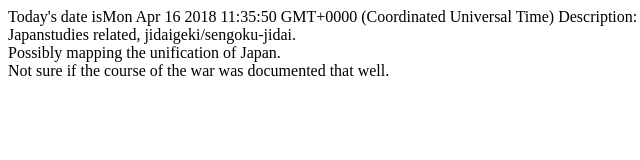
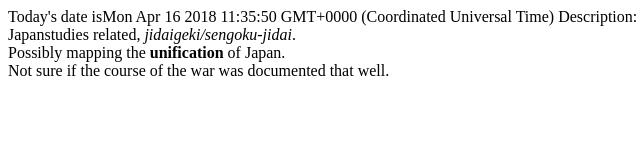
Before and after one commit to Arashi-NL/arashi-nl.github.io, a plain HTML site: page index.html in a window 1280 px wide. Shown: the full height of the page, 0-640 px from the left. Drawn offline with Linux system fonts and the light colour scheme; files whose address does not match are found by name.

Commit message:
Add files via upload

```diff
--- a/index.html
+++ b/index.html
@@ -6,8 +6,8 @@
     <h1>Digital Detectives - Project</h1>
     <script src="js/date.js"></script>
     Description:</br>
-    Japanstudies related, jidaigeki/sengoku-jidai.</br>
-    Possibly mapping the unification of Japan.</br>
+    Japanstudies related, <i>jidaigeki/sengoku-jidai</i>.</br>
+    Possibly mapping the <b>unification</b> of Japan.</br>
     Not sure if the course of the war was documented that well.</br>
 
   </body>
```
